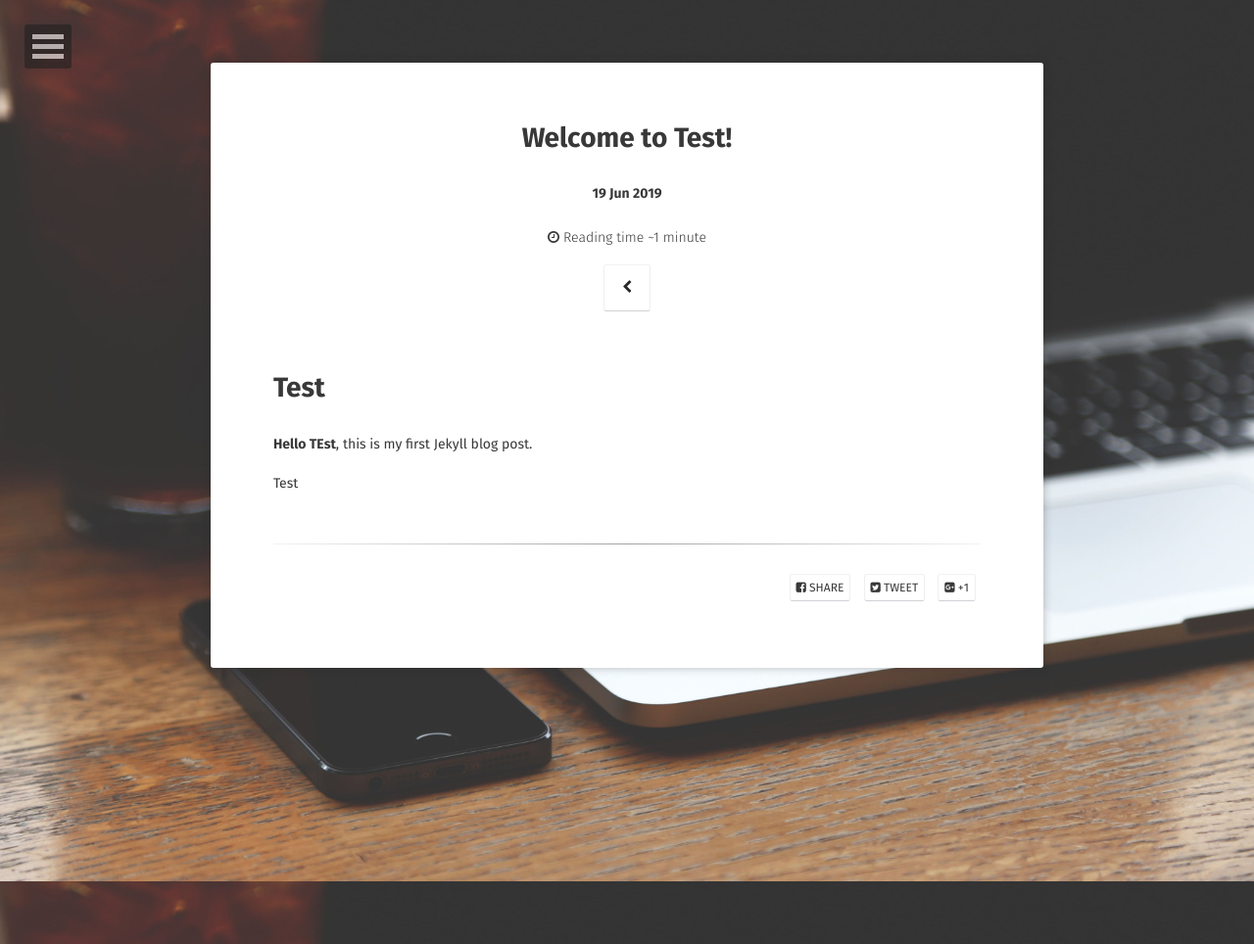
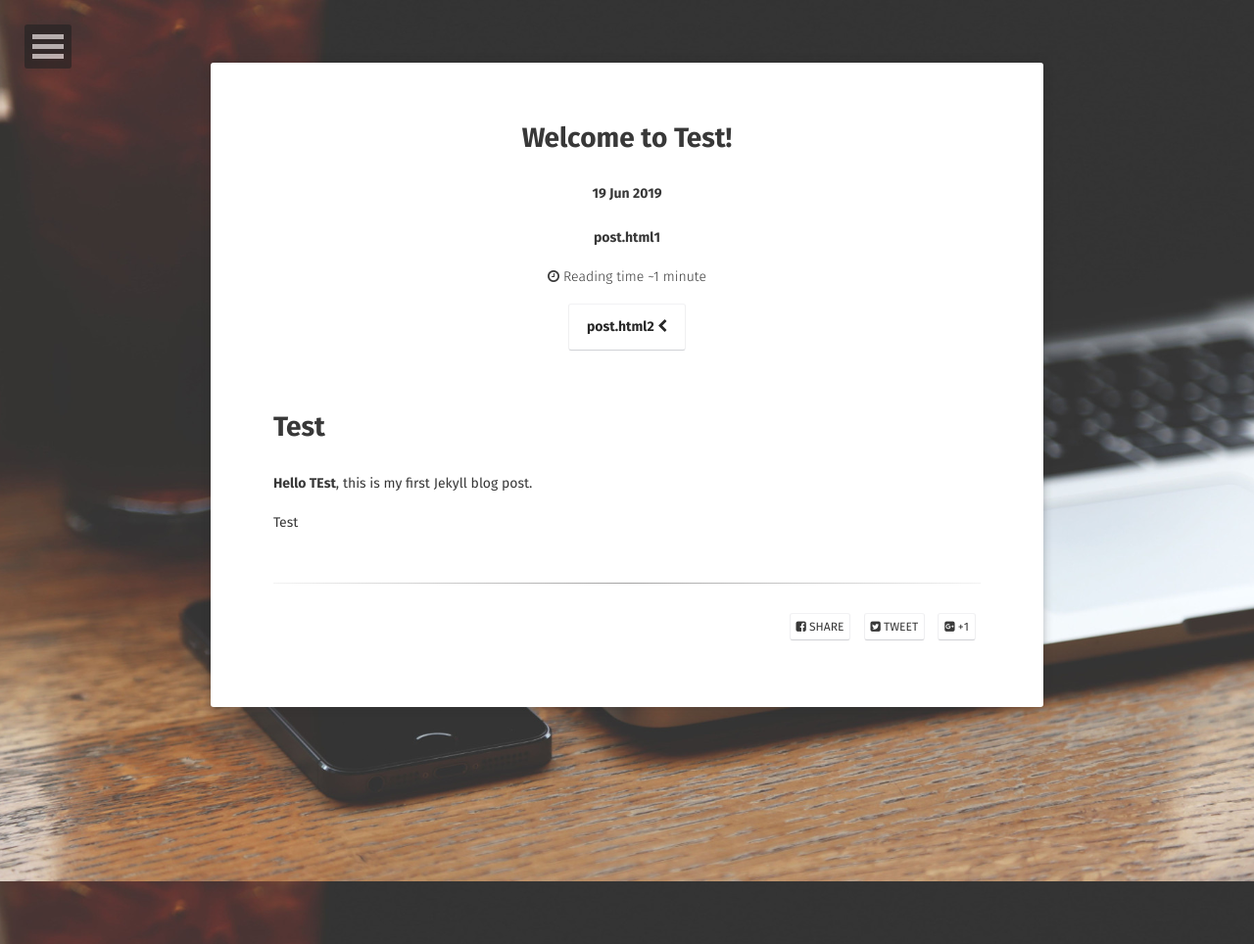
Before and after one commit to EdgeJH/exitst8.github.io, a Jekyll site: the page built from _posts/2019-06-19-a-test.md, in a window 1280 px wide. Shown: the whole page at 98% size. Built offline with Jekyll 4.4.1, drawn with Linux system fonts in a browser that asks for light colours; some web fonts are replaced; comment, search, counter and statistics services are not loaded.

Commit message:
Update post.html

```diff
--- a/_layouts/post.html
+++ b/_layouts/post.html
@@ -17,7 +17,7 @@
             <div class="content">
                 <div class="post-title {% if page.feature %} feature {% endif %}">
                     <h1>{{ page.title }}</h1>
-                    <h4>{{ page.date | date_to_string }}</h4>
+                    <h4>{{ page.date | date_to_string }}</h4>post.html1
                     {% if site.reading_time %}
                     <p class="reading-time">
                       <i class="fa fa-clock-o"></i>
@@ -28,7 +28,7 @@
                     <a class="btn zoombtn" href="{{site.url}}/projects/">
                     {% else %}
                     <a class="btn zoombtn" href="{{site.url}}/posts/">
-                    {% endif %}
+                    {% endif %}post.html2
                         <i class="fa fa-chevron-left"></i>
                     </a>
                 </div>
```
